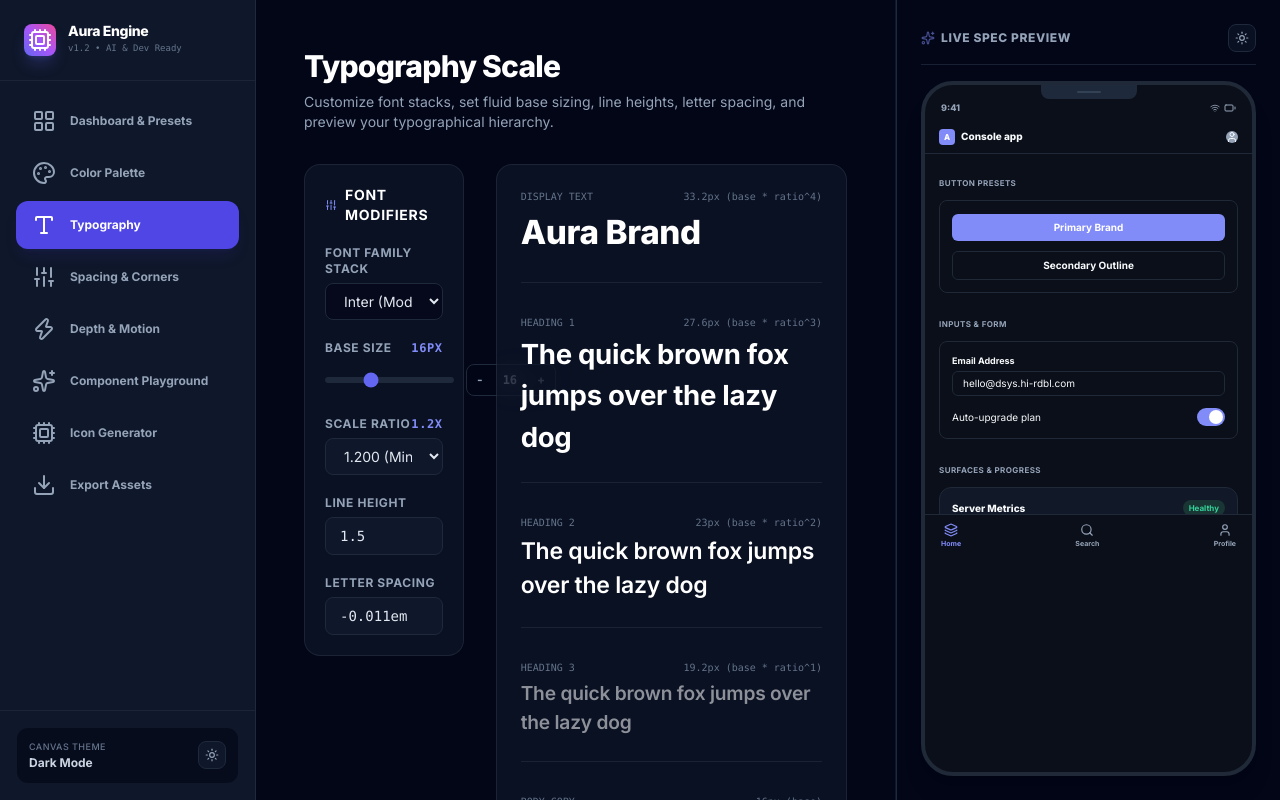
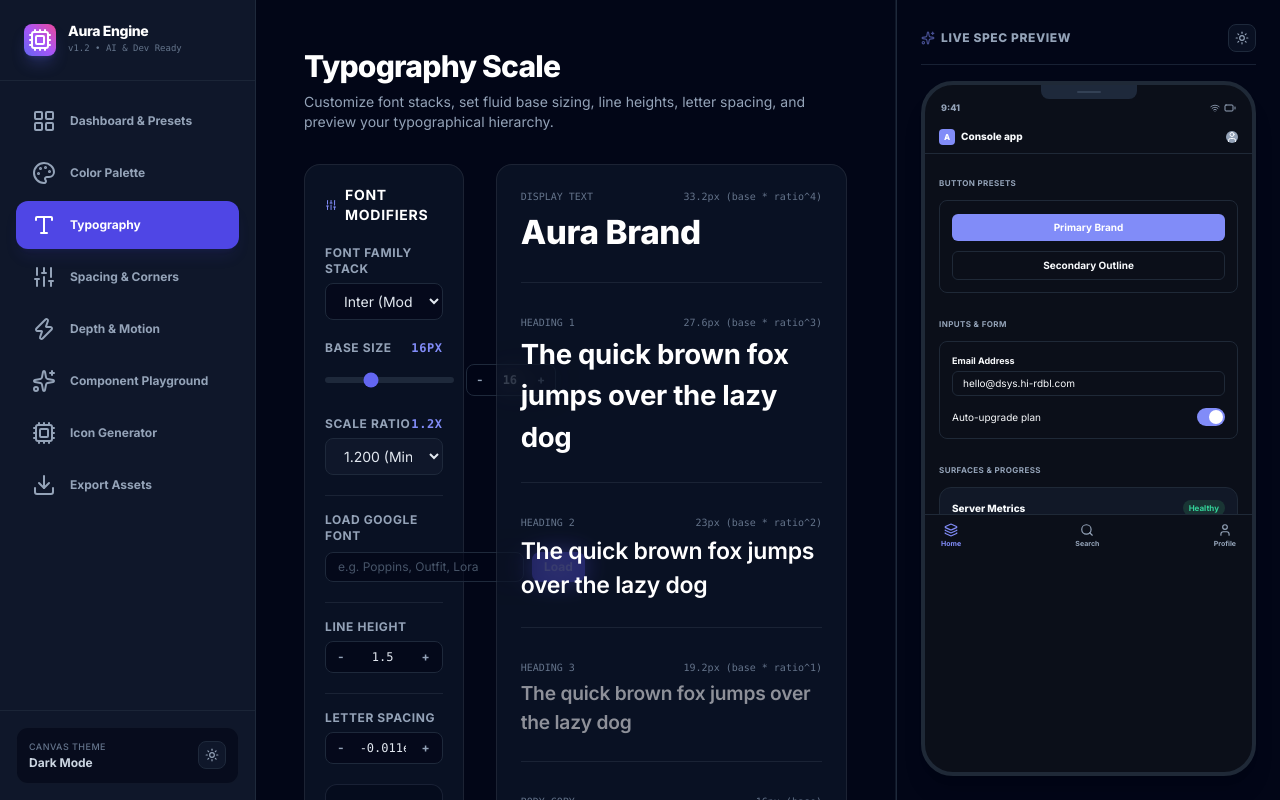
Before and after one commit to hi-rdbl/dsys-hi-rdbl, a React (Vite) app: page / in a window 1280 px wide. Both pictures are taken after a click on the button "Typography". Built offline with nearby package versions, Linux system fonts and the light colour scheme.

Commit message:
feat: enrich typography tools with custom google font loader, precise height/tracking steppers, and WCAG legibility audit feedback

```diff
--- a/src/components/TypographyTab.tsx
+++ b/src/components/TypographyTab.tsx
@@ -1,11 +1,14 @@
-import React from 'react';
+import React, { useState } from 'react';
 import { useDesignSystem } from '../context/DesignSystemContext';
-import { Sliders } from 'lucide-react';
+import { Sliders, Sparkles } from 'lucide-react';
 
 export const TypographyTab: React.FC = () => {
   const { tokens, updateTypography } = useDesignSystem();
 
   const { fontFamily, baseSize, scaleFactor, lineHeight, letterSpacing } = tokens.typography;
+
+  const [customFontInput, setCustomFontInput] = useState('');
+  const [fontStatus, setFontStatus] = useState('');
 
   // Calculate typography scale values based on scale factor
   const sizes = {
@@ -15,6 +18,26 @@ export const TypographyTab: React.FC = () => {
     h3: Math.round(baseSize * Math.pow(scaleFactor, 1) * 10) / 10,
     body: baseSize,
     small: Math.round((baseSize / scaleFactor) * 10) / 10,
+  };
+
+  const handleLoadFont = () => {
+    if (!customFontInput.trim()) return;
+    const fontName = customFontInput.trim();
+
+    // Inject link tag dynamically into head
+    const linkId = `google-font-${fontName.toLowerCase().replace(/ /g, '-')}`;
+    if (!document.getElementById(linkId)) {
+      const link = document.createElement('link');
+      link.id = linkId;
+      link.rel = 'stylesheet';
+      link.href = `https://fonts.googleapis.com/css2?family=${fontName.replace(/ /g, '+')}:wght@300;400;500;600;700;800&display=swap`;
+      document.head.appendChild(link);
+    }
+
+    // Update active token family
+    updateTypography('fontFamily', `'${fontName}', sans-serif`);
+    setFontStatus(`"${fontName}" loaded!`);
+    setTimeout(() => setFontStatus(''), 3000);
   };
 
   const sampleText = 'The quick brown fox jumps over the lazy dog';
@@ -112,26 +135,143 @@ export const TypographyTab: React.FC = () => {
               </select>
             </div>
 
+            {/* Custom Google Font Loader */}
+            <div className="flex flex-col gap-2 pt-4 border-t border-slate-800/80">
+              <label className="text-xs font-bold text-slate-400 uppercase tracking-wider">
+                Load Google Font
+              </label>
+              <div className="flex gap-2">
+                <input
+                  type="text"
+                  placeholder="e.g. Poppins, Outfit, Lora"
+                  value={customFontInput}
+                  onChange={(e) => setCustomFontInput(e.target.value)}
+                  className="flex-1 px-3 py-1.5 text-xs bg-slate-950/60 border border-slate-800 rounded-lg outline-none text-slate-200 placeholder:text-slate-600"
+                />
+                <button
+                  onClick={handleLoadFont}
+                  className="px-3 py-1.5 text-xs font-bold bg-indigo-600 hover:bg-indigo-500 rounded-lg text-white transition-all active:scale-95 flex-shrink-0"
+                >
+                  Load
+                </button>
+              </div>
+              {fontStatus && (
+                <span className="text-[9px] font-semibold text-emerald-400 mt-0.5 block">
+                  {fontStatus}
+                </span>
+              )}
+            </div>
+
             {/* Line Height */}
-            <div className="flex flex-col gap-1.5">
+            <div className="flex flex-col gap-1.5 pt-4 border-t border-slate-800/80">
               <label className="text-xs font-bold text-slate-400 uppercase tracking-wider">Line Height</label>
+              <div className="flex items-center border border-slate-800 bg-slate-950/60 rounded-lg overflow-hidden h-8 w-full">
+                <button
+                  onClick={() => {
+                    const currentVal = parseFloat(lineHeight) || 1.5;
+                    updateTypography('lineHeight', `${Math.max(1.0, currentVal - 0.05).toFixed(2)}`);
+                  }}
+                  className="px-3 hover:bg-slate-900 text-slate-400 hover:text-white font-bold text-xs h-full transition-colors"
+                >
+                  -
+                </button>
                 <input
                   type="text"
                   value={lineHeight}
                   onChange={(e) => updateTypography('lineHeight', e.target.value)}
-                className="px-3.5 py-2 text-sm bg-slate-900 border border-slate-800 rounded-lg outline-none text-slate-200 font-mono"
+                  className="w-full bg-transparent text-center text-xs font-mono text-slate-200 outline-none border-none px-1"
                 />
+                <button
+                  onClick={() => {
+                    const currentVal = parseFloat(lineHeight) || 1.5;
+                    updateTypography('lineHeight', `${Math.min(2.5, currentVal + 0.05).toFixed(2)}`);
+                  }}
+                  className="px-3 hover:bg-slate-900 text-slate-400 hover:text-white font-bold text-xs h-full transition-colors"
+                >
+                  +
+                </button>
+              </div>
             </div>
 
             {/* Letter Spacing */}
-            <div className="flex flex-col gap-1.5">
+            <div className="flex flex-col gap-1.5 pt-4 border-t border-slate-800/80">
               <label className="text-xs font-bold text-slate-400 uppercase tracking-wider">Letter Spacing</label>
+              <div className="flex items-center border border-slate-800 bg-slate-950/60 rounded-lg overflow-hidden h-8 w-full">
+                <button
+                  onClick={() => {
+                    const numVal = parseFloat(letterSpacing) || 0.0;
+                    const isPx = letterSpacing.includes('px');
+                    const nextVal = numVal - 0.002;
+                    updateTypography('letterSpacing', `${nextVal.toFixed(3)}${isPx ? 'px' : 'em'}`);
+                  }}
+                  className="px-3 hover:bg-slate-900 text-slate-400 hover:text-white font-bold text-xs h-full transition-colors"
+                >
+                  -
+                </button>
                 <input
                   type="text"
                   value={letterSpacing}
                   onChange={(e) => updateTypography('letterSpacing', e.target.value)}
-                className="px-3.5 py-2 text-sm bg-slate-900 border border-slate-800 rounded-lg outline-none text-slate-200 font-mono"
+                  className="w-full bg-transparent text-center text-xs font-mono text-slate-200 outline-none border-none px-1"
                 />
+                <button
+                  onClick={() => {
+                    const numVal = parseFloat(letterSpacing) || 0.0;
+                    const isPx = letterSpacing.includes('px');
+                    const nextVal = numVal + 0.002;
+                    updateTypography('letterSpacing', `${nextVal.toFixed(3)}${isPx ? 'px' : 'em'}`);
+                  }}
+                  className="px-3 hover:bg-slate-900 text-slate-400 hover:text-white font-bold text-xs h-full transition-colors"
+                >
+                  +
+                </button>
+              </div>
+            </div>
+
+            {/* Readability & WCAG Analysis */}
+            <div className="p-4 border border-slate-800/80 bg-slate-950/40 rounded-xl space-y-2.5 pt-4 border-t border-slate-800/80">
+              <div className="flex items-center gap-1.5 text-xs font-bold text-slate-400 uppercase tracking-wider">
+                <Sparkles className="w-3.5 h-3.5 text-indigo-400 animate-pulse" />
+                <span>Legibility Audit</span>
+              </div>
+
+              <div className="space-y-2 text-[10px] leading-relaxed text-slate-400">
+                {/* Rule 1: Font Size */}
+                <div className="flex items-start gap-2">
+                  {baseSize >= 16 ? (
+                    <span className="text-emerald-400 font-bold">✓</span>
+                  ) : (
+                    <span className="text-amber-400 font-bold">⚠️</span>
+                  )}
+                  <span>
+                    {baseSize >= 16
+                      ? 'Base size is 16px or larger (optimal for reading).'
+                      : 'Base size is below 16px. Body paragraphs might feel small.'}
+                  </span>
+                </div>
+
+                {/* Rule 2: Line Height */}
+                <div className="flex items-start gap-2">
+                  {parseFloat(lineHeight) >= 1.5 ? (
+                    <span className="text-emerald-400 font-bold">✓</span>
+                  ) : (
+                    <span className="text-amber-400 font-bold">⚠️</span>
+                  )}
+                  <span>
+                    {parseFloat(lineHeight) >= 1.5
+                      ? 'Line-height meets WCAG 1.5x recommendation for screens.'
+                      : 'Line-height is tight (< 1.5). Consider adjusting for legibility.'}
+                  </span>
+                </div>
+
+                {/* Rule 3: Character count preview */}
+                <div className="flex items-start gap-2 pt-1 border-t border-slate-800/40">
+                  <span className="text-indigo-400 font-bold font-mono">i</span>
+                  <span>
+                    Recommend body copy width: <strong>45 to 75 characters</strong> per line.
+                  </span>
+                </div>
+              </div>
             </div>
           </div>
         </div>
```
Lines whose indentation alone changed are shown as unchanged.
